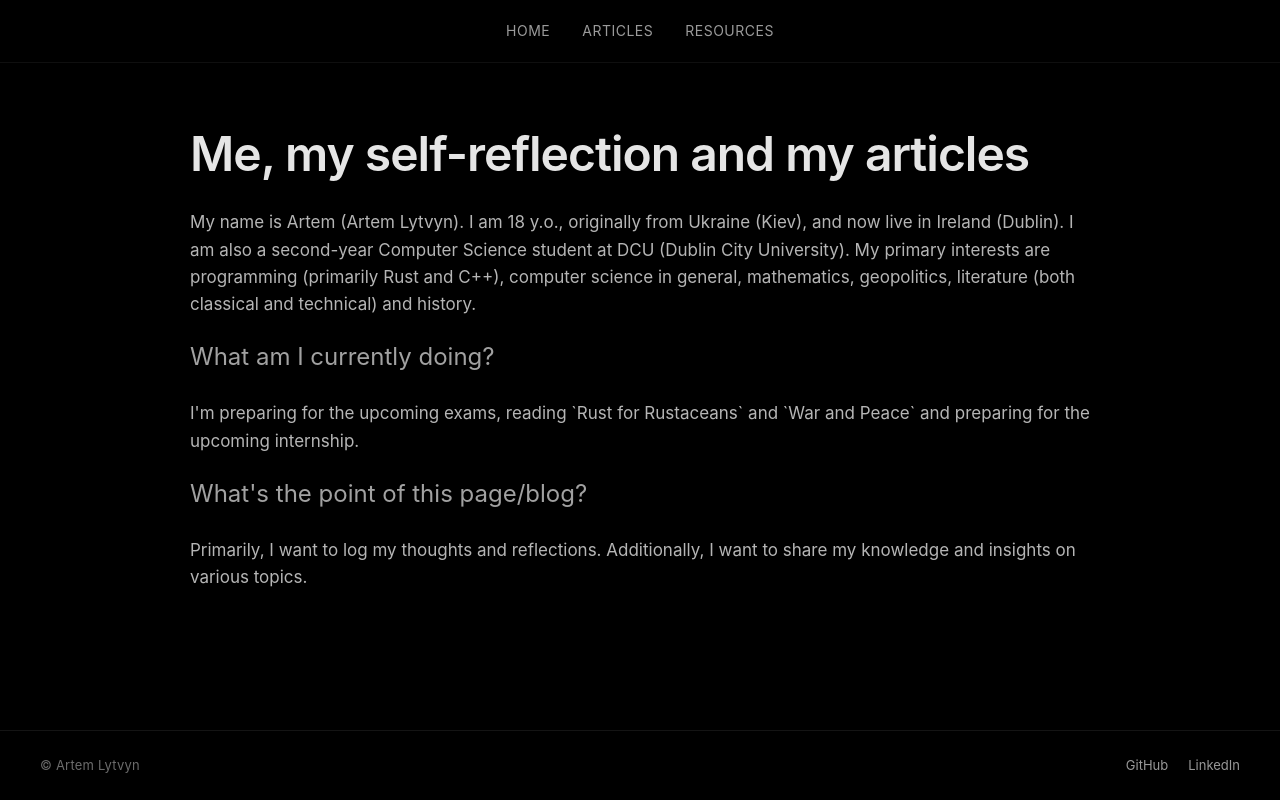
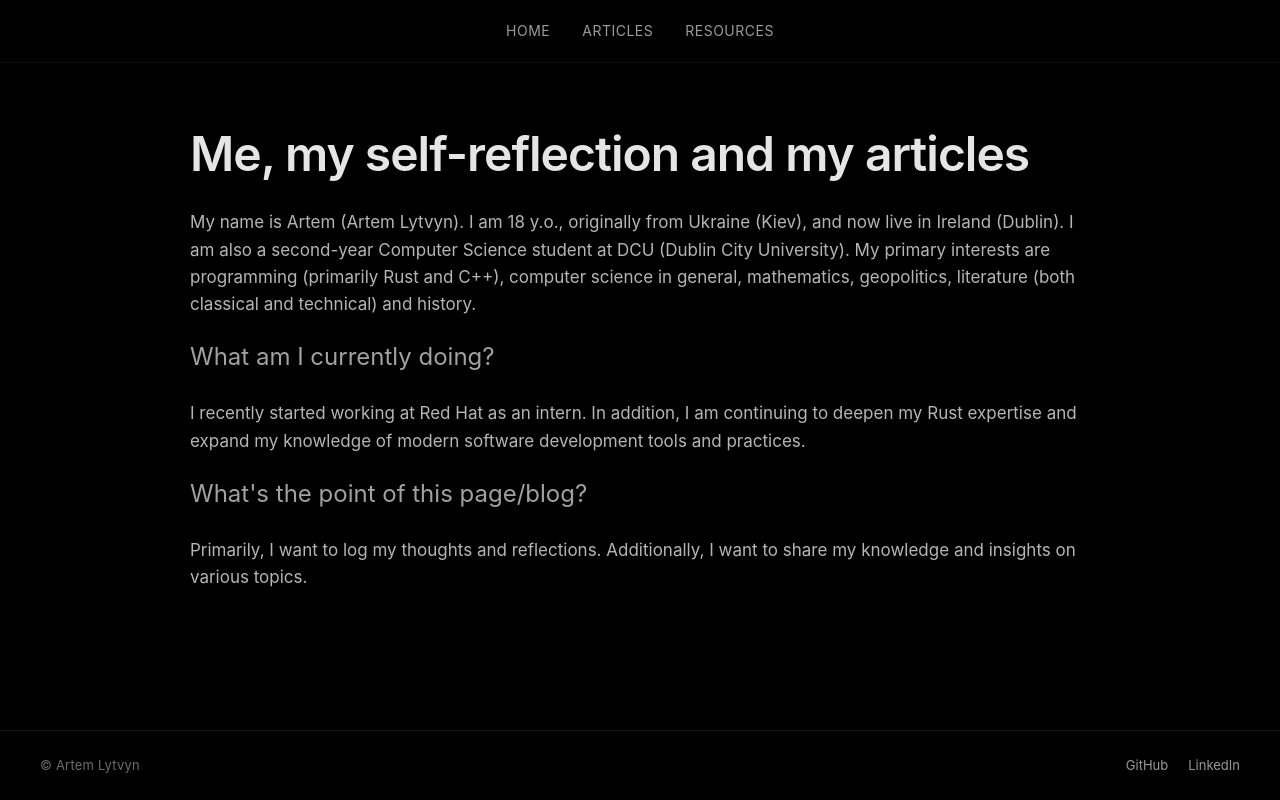
Before and after one commit to letv1nnn/letv1nnn.github.io, a React (Vite) app: page /#/home in a window 1280 px wide. Built offline with nearby package versions, Linux system fonts and the light colour scheme.

Commit message:
info updates

```diff
--- a/src/consts.ts
+++ b/src/consts.ts
@@ -19,8 +19,8 @@ export const personalData: PersonalInfo[] = [
     {
         id: 2,
         title: 'What am I currently doing?',
-        body: 'I\'m preparing for the upcoming exams, reading `Rust for Rustaceans` and \
-               `War and Peace` and preparing for the upcoming internship.',
+        body: 'I recently started working at Red Hat as an intern. In addition, I am continuing \
+               to deepen my Rust expertise and expand my knowledge of modern software development tools and practices.',
     },
     {
         id: 3,
--- a/src/pages/Articles.tsx
+++ b/src/pages/Articles.tsx
@@ -7,6 +7,7 @@ export const Articles = () => {
       <div className="container">
         <h1>Articles</h1>
         <p>I'm posting articles here. Most of them are going to be related to Rust, CS, Maths and something else.</p>
+        <p>Nothing has been posted yet...</p>
       </div>
     </>
   );
```
